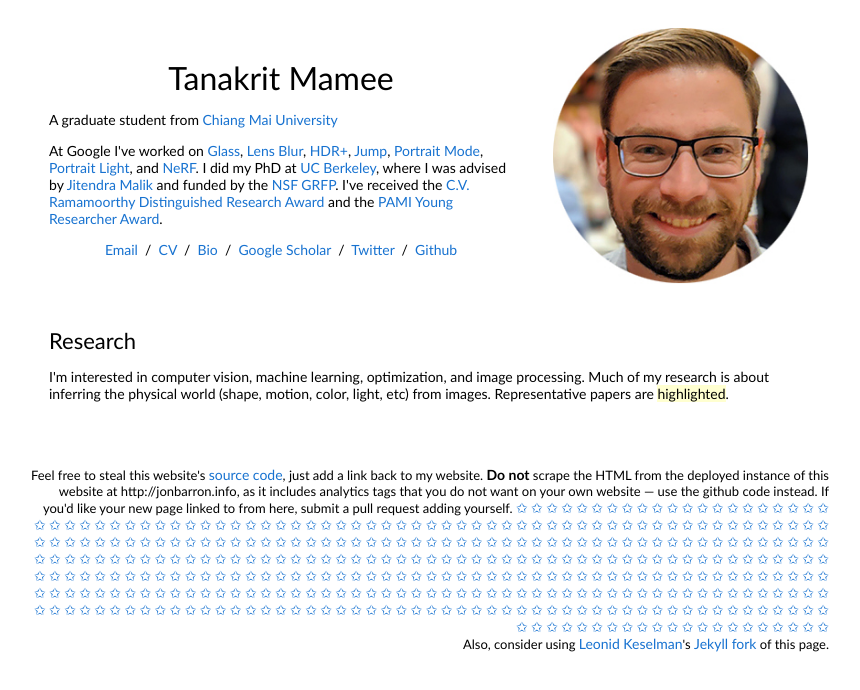
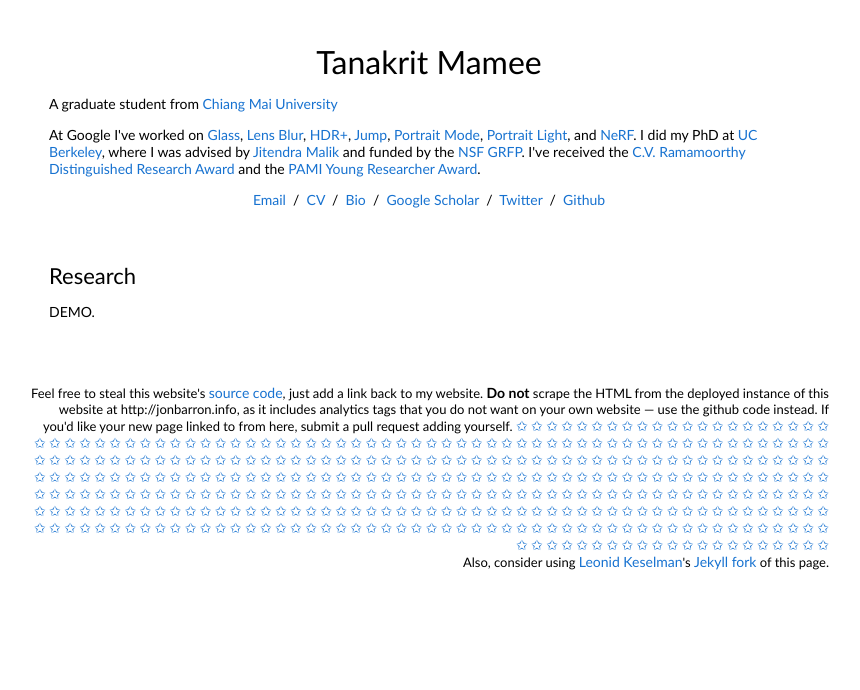
Before and after one commit to JJGGtan/JJGGtan.github.io, a plain HTML site: page index.html in a window 1280 px wide. Shown: the whole page, without its empty margins (211-1071 px from the left). Drawn offline with Linux system fonts and the light colour scheme.

Commit message:
Update index.html

```diff
--- a/index.html
+++ b/index.html
@@ -33,9 +33,9 @@
                 <a href="https://github.com/jonbarron/">Github</a>
               </p>
             </td>
-            <td style="padding:2.5%;width:40%;max-width:40%">
+<!--             <td style="padding:2.5%;width:40%;max-width:40%">
               <a href="images/JonBarron.jpg"><img style="width:100%;max-width:100%" alt="profile photo" src="images/JonBarron_circle.jpg" class="hoverZoomLink"></a>
-            </td>
+            </td> -->
           </tr>
         </tbody></table>
         <table style="width:100%;border:0px;border-spacing:0px;border-collapse:separate;margin-right:auto;margin-left:auto;"><tbody>
@@ -43,7 +43,7 @@
             <td style="padding:20px;width:100%;vertical-align:middle">
               <heading>Research</heading>
               <p>
-                I'm interested in computer vision, machine learning, optimization, and image processing. Much of my research is about inferring the physical world (shape, motion, color, light, etc) from images. Representative papers are <span class="highlight">highlighted</span>.
+                DEMO.
               </p>
             </td>
           </tr>
```
